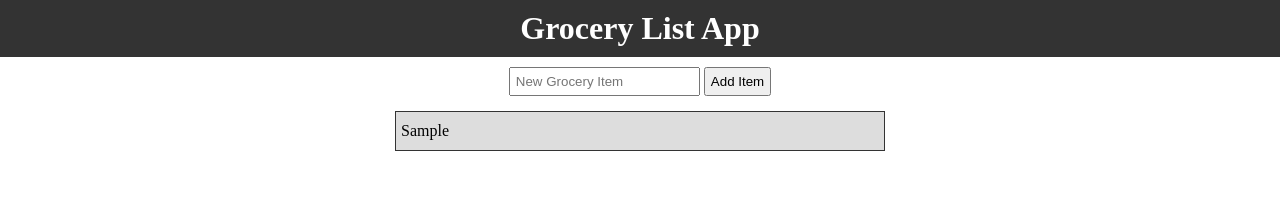
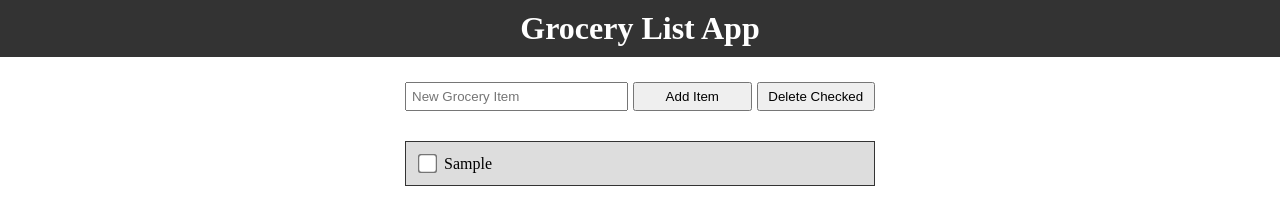
Before and after one commit to JBarth86/grocery-lister, a plain HTML site: page grocery-lister.html in a window 1280 px wide. Both pictures are taken after typing "Sample" into the empty fields and a click on the button "Add Item". Drawn offline with Linux system fonts and the light colour scheme.

Commit message:
Added item strike-through and deletion functionality

```diff
--- a/grocery-lister.html
+++ b/grocery-lister.html
@@ -13,10 +13,26 @@
   </header>
   <main>
     <form id="addForm" onSubmit="return false">
-      <input type="text" id="newItem" placeholder="New Grocery Item"/>
-      <input type="button" value="Add Item" id="addButton" />
+      <input
+        type="text"
+        id="newItem"
+        placeholder="New Grocery Item"
+      />
+      <input
+        type="button"
+        value="Add Item"
+        id="addButton"
+        class="itemButton"
+      />
+      <input
+        type="button"
+        value="Delete Checked"
+        id="removeButton"
+        class="itemButton"
+      />
+
     </form>
-    <ul id="grocery-list">
+    <ul id="groceryList">
     </ul>
   </main>
   <script src="lister.js"></script>
--- a/lister.js
+++ b/lister.js
@@ -7,6 +7,7 @@ else {
 
 function ready() {
   addSubmitListener()
+  addDeleteListener()
 }
 
 function addSubmitListener() {
@@ -16,9 +17,15 @@ function addSubmitListener() {
 
 function addItem() {
   let newItem = document.getElementById("newItem")
-  let list = document.getElementById("grocery-list")
-  let li = document.createElement('li')
+  let list = document.getElementById("groceryList")
+  let li = document.createElement("li")
+  let checkbox = document.createElement("input")
+  checkbox.type = "checkbox"
+  checkbox.name = "select"
+  checkbox.classList.add("checkbox-delete")
+  checkbox.addEventListener('click', checkboxListener)
 
+  li.appendChild(checkbox)
   li.appendChild(document.createTextNode(newItem.value))
   list.appendChild(li)
 
@@ -26,7 +33,31 @@ function addItem() {
 }
 
 function enterItem(e) {
-  if(event.keyCode === 13) {
+  if(e.keyCode === 13) {
     document.getElementById("addButton").click()
   }
 }
+
+function checkboxListener(e) {
+  let checkbox = e.target
+  if(checkbox.checked) {
+    checkbox.parentElement.style.textDecoration = "line-through"
+  }
+  else {
+    checkbox.parentElement.style.textDecoration = "none"
+  }
+}
+
+function addDeleteListener() {
+  document.getElementById("removeButton").addEventListener("click", deleteItems)
+}
+
+function deleteItems() {
+  let checkBoxes = Array.from(document.getElementsByClassName("checkbox-delete"))
+
+  checkBoxes.forEach(checkbox => {
+    if(checkbox.checked) {
+      checkbox.parentElement.remove()
+    }
+  })
+}
--- a/styles.css
+++ b/styles.css
@@ -1,6 +1,6 @@
 *,
-*::after,
-*::before {
+*::before,
+*::after {
   margin: 0;
   padding: 0;
   box-sizing: border-box;
@@ -16,28 +16,44 @@ header {
 main {
   display: flex;
   flex-direction: column;
-  align-items: center;
   margin: 10px;
 }
 
 form {
-  margin: auto;
+  display: flex;
+  padding: 15px;
+}
+
+.itemButton {
+  margin-left: 5px;
+  flex: 1;
+}
+
+#newItem {
+  flex: 2;
 }
 
 input {
   padding: 5px;
 }
 
+input[type="checkbox"] {
+  transform: scale(1.5);
+  margin: 5px 10px 5px 5px;
+}
+
 li {
+  display: flex;
+  align-items: center;
   list-style: none;
   margin: 5px;
-  padding: 10px 5px;
+  padding: 10px;
   border: 1px solid #333;
   background-color: #ddd;
 }
 
 ul {
-  margin: 10px;
+  padding: 10px;
   width: 100%;
 }
 
```
